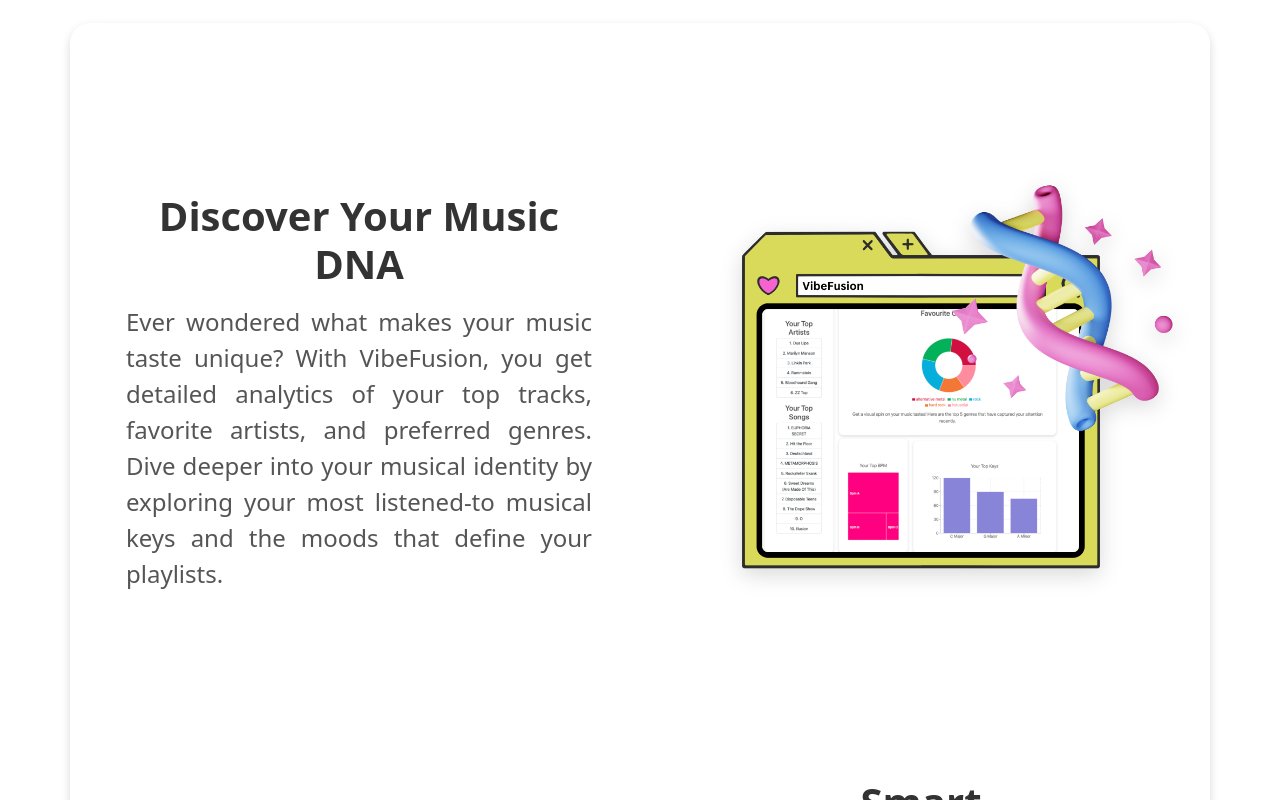
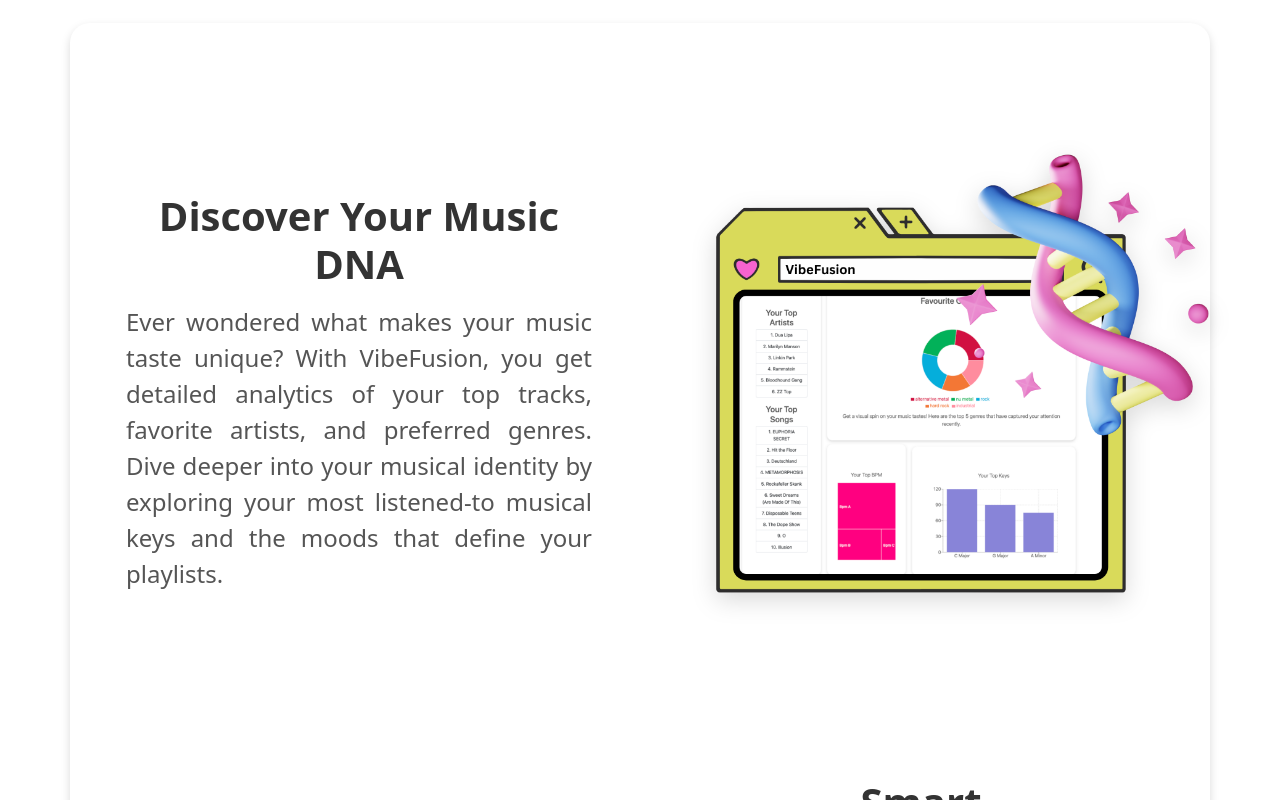
Before and after one commit to morgharrisx/fullstack-3, a React (Create React App) app in the folder frontend/: page / in a window 1280 px wide. In both pictures the pointer is over the picture 921 px from the left and 1115 px from the top of the page. Shown: the part 715-1515 px from the top of the page. Built offline with nearby package versions, Linux system fonts and the light colour scheme; the HTML template or start-up script is replaced by a standard one.

Commit message:
hover effect enhanced

```diff
--- a/frontend/src/LandingInfo/landinginfo.css
+++ b/frontend/src/LandingInfo/landinginfo.css
@@ -26,7 +26,7 @@
   }
 
   .text-center img:hover {
-    transform: scale(1.05);
+    transform: scale(1.2);
   }
 
 
```
